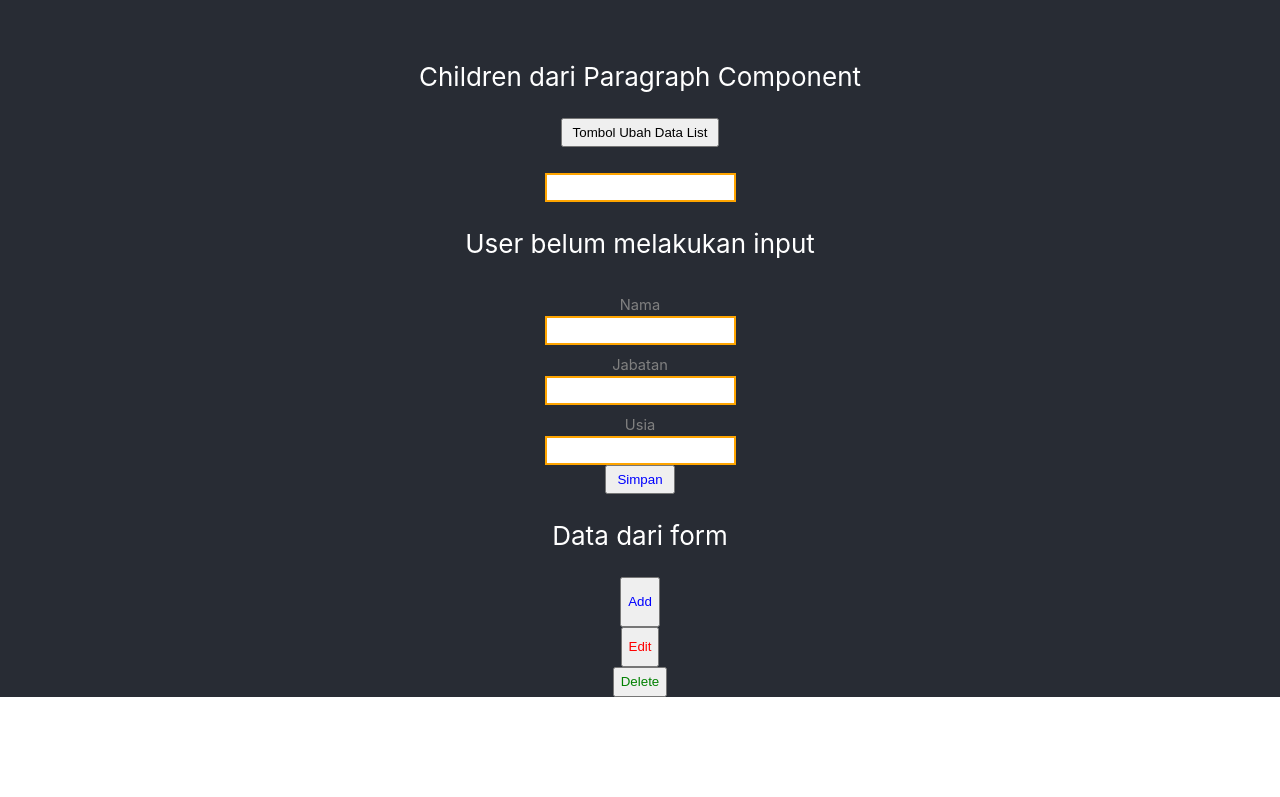
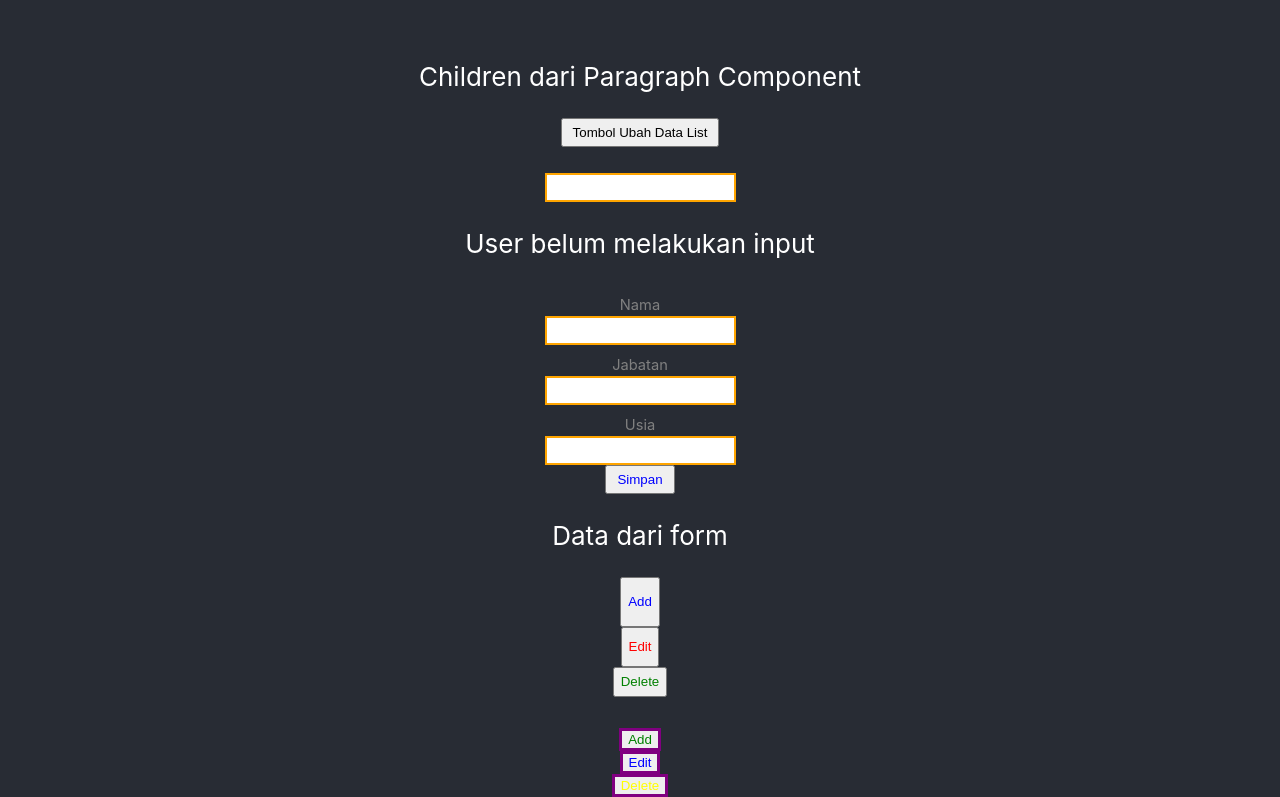
Before and after one commit to samdedy/react-app, a React (Create React App) app: page / in a window 1280 px wide. Shown: the part 811-1608 px from the top of the page. Before the commit the page ends 1508 px from the top, so only its background shows below. Built offline with nearby package versions, Linux system fonts and the light colour scheme.

Commit message:
create component button fixed style dgn sebuah property pembeda (Using external Css)

```diff
--- a/src/App.js
+++ b/src/App.js
@@ -1,7 +1,7 @@
 import React, { Component, useState } from 'react';
 import logo from './logo.svg';
 import './App.css';
-import Button, { ButtonDenganChildrenProps, ButtonProps, ButtonWithObjectProps } from './shared-component/ButtonComponent';
+import Button, { ButtonDenganChildrenProps, ButtonFixedWithType, ButtonProps, ButtonWithObjectProps } from './shared-component/ButtonComponent';
 import Paragraph from './shared-component/Paragraph';
 import List from './shared-component/List';
 import Input from './shared-component/Input';
@@ -100,6 +100,12 @@ export default function App() {
         <ButtonWithObjectProps name="Add" style={{color: "blue", height: "50px"}}/>
         <ButtonWithObjectProps name="Edit" style={{color: "red", height: "40px"}}/>
         <ButtonWithObjectProps name="Delete" style={{color: "green", height: "30px"}}/>
+
+        <br/>
+
+        <ButtonFixedWithType type="add" onClick={onClickTombolQue}/>
+        <ButtonFixedWithType type="edit" onClick={onClickTombolQue}/>
+        <ButtonFixedWithType type="delete" onClick={onClickTombolQue}/>
       </header>
     </div>
   );
--- /dev/null
+++ b/src/css/button.module.css
@@ -0,0 +1,15 @@
+.btn{
+    border: 3px solid purple;
+}
+
+.btn_add{
+    color: green;
+}
+
+.btn_edit{
+    color: blue;
+}
+
+.btn_delete{
+    color: yellow;
+}
--- a/src/shared-component/ButtonComponent.js
+++ b/src/shared-component/ButtonComponent.js
@@ -1,4 +1,5 @@
 import React from 'react';
+import styles from "../css/button.module.css";
 
 function Button(){
     const style = {
@@ -31,5 +32,41 @@ function ButtonWithObjectProps(props){
     return <button style={props.style}>{props.name}</button>
 }
 
+function ButtonFixedWithType({type, onClick}){
+    const addStyle = `${styles.btn} ${styles.btn_add}`;
+    const editStyle = `${styles.btn} ${styles.btn_edit}`;
+    const deleteStyle = `${styles.btn} ${styles.btn_delete}`;
+
+    const typeOfButton = [
+        {
+            type: "add",
+            name: "Add",
+            style: addStyle
+        },
+        {
+            type: "edit",
+            name: "Edit",
+            style: editStyle
+        },
+        {
+            type: "delete",
+            name: "Delete",
+            style: deleteStyle
+        }
+    ];
+
+    const renderButton = typeOfButton.map(item => {
+        if(item.type === type){
+            return(
+                <button className={item.style} onClick={onClick} key={item.name}>
+                    {item.name}
+                </button>
+            )
+        }
+    })
+
+    return <React.Fragment>{renderButton}</React.Fragment>
+}
+
 export default Button;
-export {ButtonProps, ButtonDenganChildrenProps, ButtonWithObjectProps}
+export {ButtonProps, ButtonDenganChildrenProps, ButtonWithObjectProps, ButtonFixedWithType}
```
